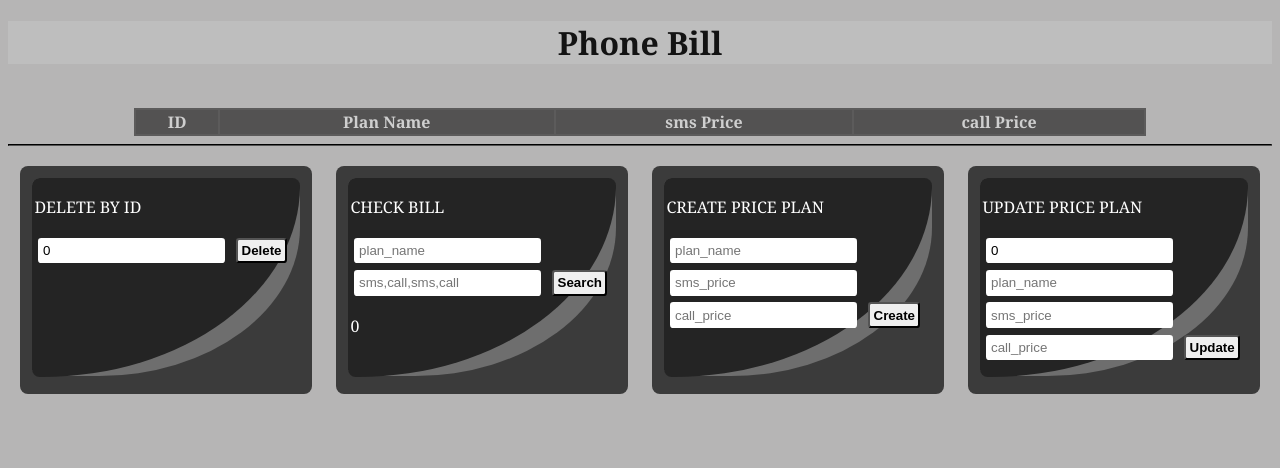
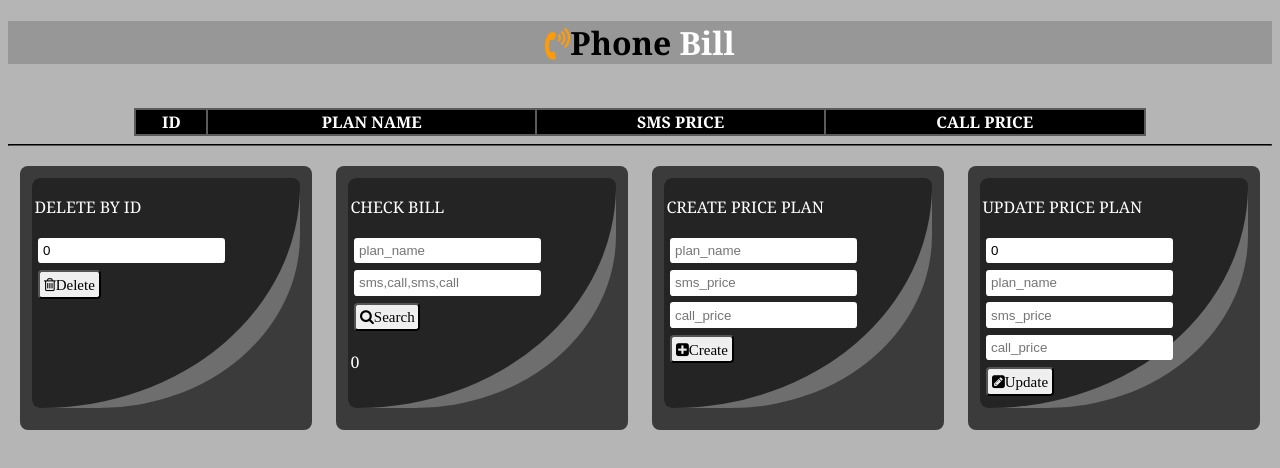
Before and after one commit to Tiisetsopudinyane/price_plan, a website: page public/index.html in a window 1280 px wide. Drawn offline with nearby package versions, Linux system fonts and the light colour scheme; no server answers.

Commit message:
"icons included and styling changed"

```diff
--- a/public/alp.js
+++ b/public/alp.js
@@ -1,7 +1,6 @@
 document.addEventListener("alpine:init", ()=>{
     Alpine.data('phoneBill',()=>{
         return {
-    pricePlan:'Phone Bill',
     myPrice_plan:[],
     plan_name:'',
     action:'',
--- a/public/index.html
+++ b/public/index.html
@@ -7,12 +7,14 @@
     <script src="//unpkg.com/alpinejs" defer></script>
     <script src="/alp.js"></script>
     <link href="style.css" rel="stylesheet"></link>
+    <link rel="stylesheet" href="https://cdnjs.cloudflare.com/ajax/libs/font-awesome/4.7.0/css/font-awesome.min.css" integrity="sha512-SfTiTlX6kk+qitfevl/7LibUOeJWlt9rbyDn92a1DqWOw9vWG2MFoays0sgObmWazO5BQPiFucnnEAjpAB+/Sw==" crossorigin="anonymous" referrerpolicy="no-referrer" />
+
   </head>
   <body x-data="phoneBill">
     <div
     >
     <div class="header">
-      <h1 x-text="pricePlan"></h1>
+      <h1><i class="fa fa-volume-control-phone" aria-hidden="true"></i><span>Phone</span> Bill</h1>
     </div>
      <br>
       <table>
@@ -41,7 +43,7 @@
           <div class="box1">
           <p>DELETE BY ID</p>
           <input x-model="deleteId">
-          <button x-on:click="deletes()">Delete</button>
+          <button x-on:click="deletes()"><i class="fa fa-trash-o" aria-hidden="true">Delete</i></button>
           <p x-text="deleteIdmessage"></p>
           </div>
           </div>
@@ -52,7 +54,7 @@
           <p>CHECK BILL</p>
           <input x-model="plan_name" placeholder="plan_name">
           <input x-model="action" placeholder="sms,call,sms,call">
-          <button x-on:click="bill()">Search</button>
+          <button x-on:click="bill()"><i class="fa fa-search" aria-hidden="true">Search</i></button>
           <p x-text="total"></p>
           </div>
          </div>
@@ -65,7 +67,7 @@
           <input x-model="Createplan_name" placeholder="plan_name">
           <input x-model="Createsms_price" placeholder="sms_price">
           <input x-model="Createcall_price" placeholder="call_price">
-          <button x-on:click="create()">Create</button>
+          <button x-on:click="create()"><i class="fa fa-plus-square" aria-hidden="true">Create</i></button>
           <p x-text="Createmessage"></p>
           </div>
         </div>
@@ -78,7 +80,7 @@
           <input x-model="Updateplan_name" placeholder="plan_name">
           <input x-model="Updatesms_price" placeholder="sms_price">
           <input x-model="Updatecall_price" placeholder="call_price">
-          <button x-on:click="update()">Update</button>
+          <button x-on:click="update()"><i class="fa fa-pencil-square" aria-hidden="true">Update</i></button>
           <p x-text="Updatemessage"></p>
           </div>
         </div>
--- a/public/style.css
+++ b/public/style.css
@@ -4,8 +4,16 @@ body{
     font-family: Cambria, Cochin, Georgia, Times, 'Times New Roman', serif;
 }
 .header{
-    background-color: rgb(190, 190, 190);
+    background-color: rgb(151, 151, 151);
     text-align: center;
+    color: white;
+    display: felx;
+}
+.header span{
+    color: rgb(0, 0, 0);
+}
+.header i{
+    color: rgb(255, 155, 6);
 }
 table{
     width: 80%;
@@ -53,6 +61,7 @@ button{
     padding: .25em;
     margin: .25em;
     font-weight: bold;
+    font-size: 15px;
     border-color: rgb(0, 0, 0);
     border-radius: .25em;
 }
@@ -70,6 +79,11 @@ table,th,td{
     border: 1px solid rgb(92, 91, 91);
     text-align: center;
 }
+table th{
+    color: white;
+    text-transform: uppercase;
+    background-color: black;
+}
 hr{
     border-color: black;
 }
@@ -84,6 +98,7 @@ hr{
             border-color: rgb(0, 0, 0);
             margin: .25em;
             font-weight: bold;
+            font-size: 15px;
             border-radius: .25em;
         }
 }
```
